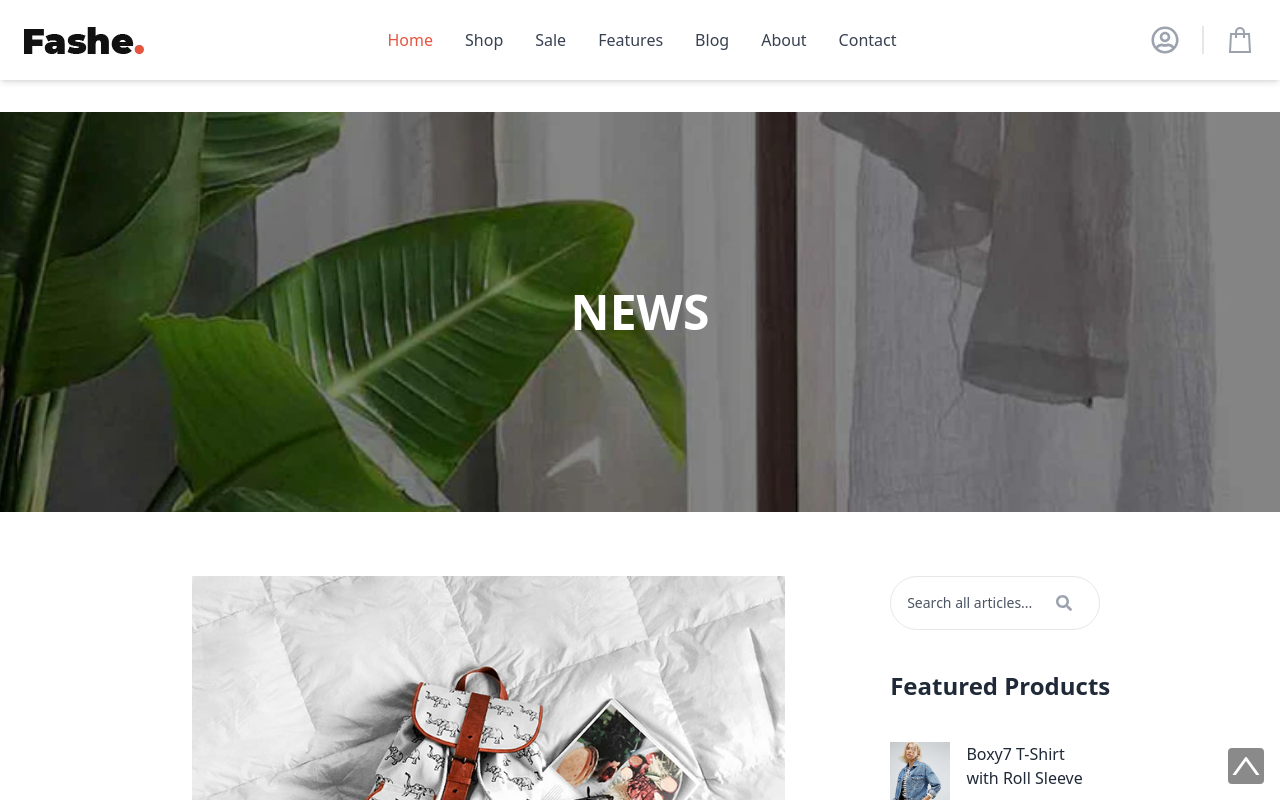
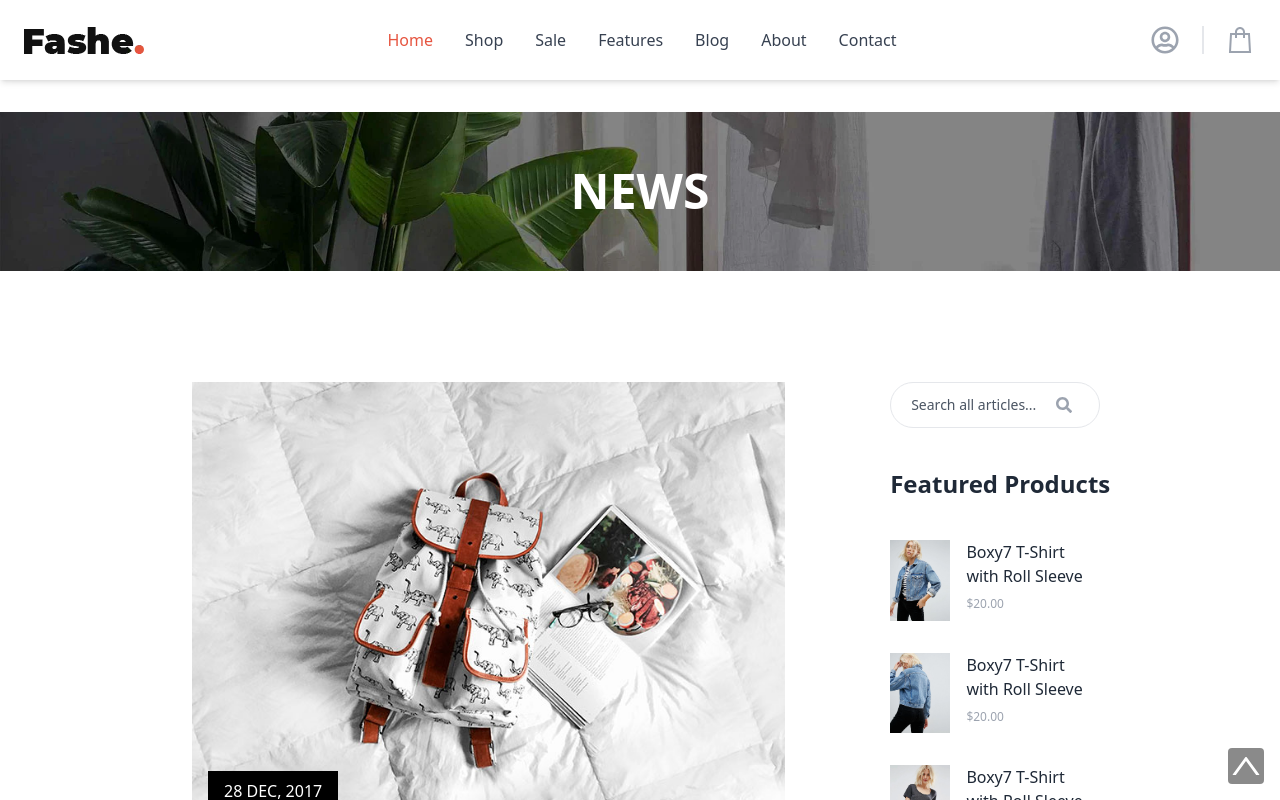
Before and after one commit to Nassimakhandari/React_Final_Project_Nassima_Khandari, a React (Create React App) app: page /blog in a window 1280 px wide. Shown: the top 800 px of the page. Built offline with nearby package versions, Linux system fonts and the light colour scheme; the HTML template or start-up script is replaced by a standard one.

Commit message:
update blog

```diff
--- a/src/pages/Blog/blog.jsx
+++ b/src/pages/Blog/blog.jsx
@@ -7,17 +7,17 @@ import { FaLongArrowAltRight } from 'react-icons/fa';
 const Blog = () => {
     return (
         <>
-            <div className='pt-[14vh]'>
+            <div className=''>
                 <div>
                     <div className='relative'>
-                        <img src={images.blog} alt="" className='object-cover h-[30vh] w-full md:h-[40vh] lg:h-[50vh]' />
+                        <img src={images.blog} alt="" className='object-contain w-full md:h-[40vh] lg:h-[47.8vh]' />
                         <div className='absolute top-[50%] left-[50%] transform -translate-x-1/2 -translate-y-1/2 text-center'>
-                            <p className='font-bold text-3xl md:text-4xl lg:text-5xl text-white'>NEWS</p>
+                            <p className='font-bold text-2xl md:text-4xl lg:text-5xl text-white'>NEWS</p>
                         </div>
                     </div>
                 </div>
 
-                <div className='flex flex-col md:flex-row py-16 px-4 md:px-[10vw] lg:pl-[15vw]'>
+                <div className='flex flex-col md:flex-row pb-12 px-4 md:px-[10vw] lg:pl-[15vw]'>
                     <div className='w-full md:w-[80%]'>
                         <div className='flex flex-col gap-8'>
                             <div className='w-full overflow-hidden'>
@@ -61,7 +61,7 @@ const Blog = () => {
 
                     <div className='w-full md:w-[30%] mt-8 md:mt-0'>
                         <div className='relative'>
-                            <input type="text" name="" id="" className='w-full md:w-[80%] border-[1px] border-gray-200 p-4 font-light placeholder:text-gray-600 text-sm rounded-full' placeholder='Search all articles...' />
+                            <input type="text" name="" id="" className='w-full md:w-[80%] border-[1px] border-gray-200 px-2 p-3 pl-5 font-light placeholder:text-gray-600 text-sm rounded-full' placeholder='Search all articles...' />
                             <FaSearch className="absolute right-20 top-1/2 transform -translate-y-1/2 text-gray-400" />
                         </div>
                         <p className='text-gray-800 text-xl md:text-2xl font-extrabold pt-10 pb-10'>Featured Products</p>
```
